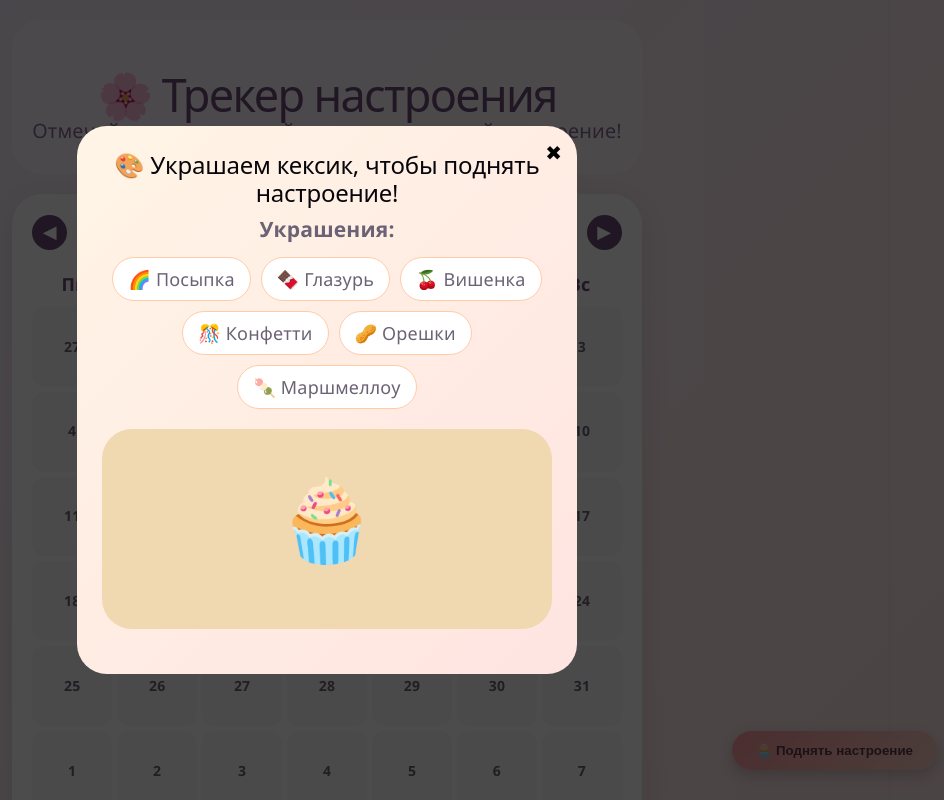
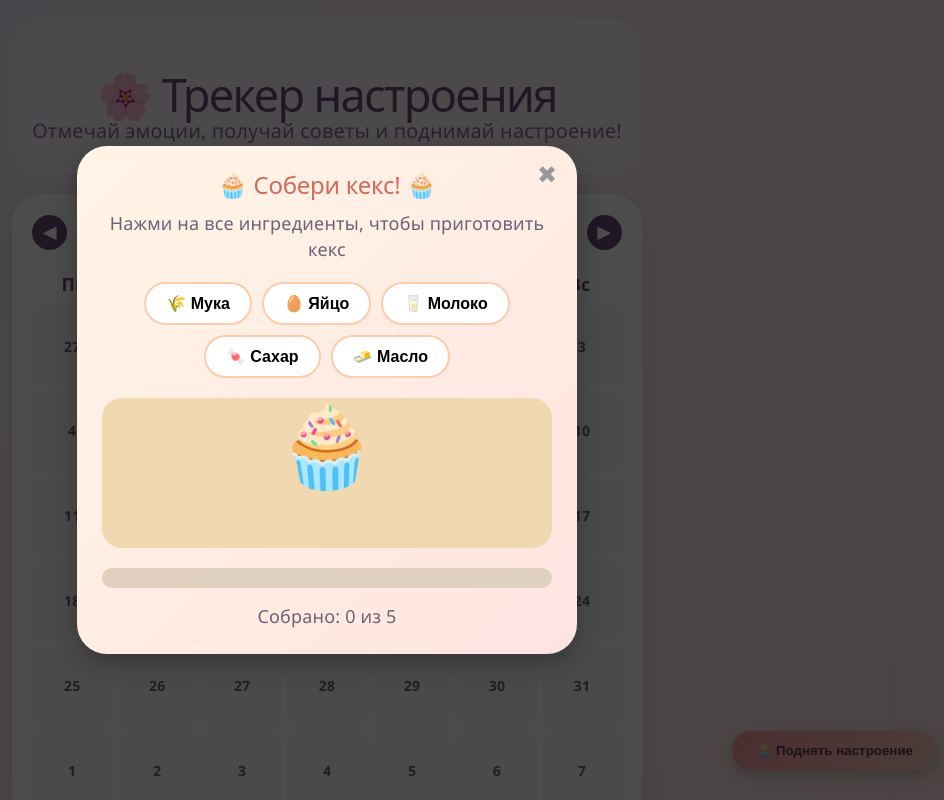
Before and after one commit to nastuxa52-glitch/pract1, a Vue app in the folder practica1/: page / in a window 1280 px wide. Both pictures are taken after a click on the button "🧁 Поднять настроение". Shown: the top 800 px of the page, without its empty margins (313-1257 px from the left). Built offline with nearby package versions, Linux system fonts and the light colour scheme.

Commit message:
редактирование элементов игры

```diff
--- a/practica1/src/components/MiniGame.vue
+++ b/practica1/src/components/MiniGame.vue
@@ -2,40 +2,45 @@
   <div class="game-overlay" @click.self="$emit('close')">
     <div class="game-modal">
       <button class="close-game" @click="$emit('close')">✖</button>
-      <h2>🎨 Украшаем кексик, чтобы поднять настроение!</h2>
+      <h2>🧁 Собери кекс! 🧁</h2>
+      <p>Нажми на все ингредиенты, чтобы приготовить кекс</p>
 
-      <div class="game-content">
-        <div class="decorations">
-          <h3>Украшения:</h3>
-          <div class="decorations-list">
-            <div
-              v-for="dec in decorations"
-              :key="dec.name"
-              class="decoration"
-              :class="{ used: dec.used }"
-              @click="useDecoration(dec)"
-            >
-              {{ dec.emoji }} {{ dec.name }}
-            </div>
+      <!-- Ингредиенты -->
+      <div class="ingredients">
+        <button
+          v-for="(item, index) in ingredients"
+          :key="index"
+          :class="['ingredient', { collected: item.collected }]"
+          @click="collectIngredient(index)"
+          :disabled="item.collected || gameFinished"
+        >
+          {{ item.emoji }} {{ item.name }}
+        </button>
+      </div>
+
+      <!-- Кекс который собирается -->
+      <div class="cake-container">
+        <div class="cake-base">
+          <span class="cake-emoji">🧁</span>
+          <div class="collected-items">
+            <span v-for="(item, index) in collectedList" :key="index">
+              {{ item.emoji }}
+            </span>
           </div>
         </div>
+      </div>
 
-        <div class="cake-base" :class="{ decorating: isDecorating }">
-          <div class="cake-content">
-            <div class="base-cake">🧁</div>
-            <div class="toppings">
-              <span v-for="(dec, index) in usedDecorations" :key="index" class="topping">
-                {{ dec.emoji }}
-              </span>
-            </div>
-          </div>
-        </div>
+      <!-- Прогресс -->
+      <div class="progress-bar">
+        <div class="progress-fill" :style="{ width: progressPercent + '%' }"></div>
+      </div>
+      <p>Собрано: {{ collectedCount }} из {{ ingredients.length }}</p>
 
-        <div v-if="cakeFinished" class="result">
-          <div class="cake-finished">🎨✨ ШЕДЕВР! ✨🎨</div>
-          <p>Твой украшенный кекс поднял настроение на +100%!</p>
-          <button @click="playAgain" class="again-btn">Украсить новый кекс</button>
-        </div>
+      <!-- Результат -->
+      <div v-if="gameFinished" class="result">
+        <h3>🎉 Поздравляю! Кекс готов! 🎉</h3>
+        <p>Ты отлично справился!</p>
+        <button @click="resetGame" class="play-again">Приготовить ещё</button>
       </div>
     </div>
   </div>
@@ -46,193 +51,229 @@ export default {
   name: 'MiniGame',
   data() {
     return {
-      decorations: [
-        { name: 'Посыпка', emoji: '🌈', used: false },
-        { name: 'Глазурь', emoji: '🍫', used: false },
-        { name: 'Вишенка', emoji: '🍒', used: false },
-        { name: 'Конфетти', emoji: '🎊', used: false },
-        { name: 'Орешки', emoji: '🥜', used: false },
-        { name: 'Маршмеллоу', emoji: '🍡', used: false }
-      ],
-      usedDecorations: [],
-      isDecorating: false,
-      cakeFinished: false
+      ingredients: [
+        { name: 'Мука', emoji: '🌾', collected: false },
+        { name: 'Яйцо', emoji: '🥚', collected: false },
+        { name: 'Молоко', emoji: '🥛', collected: false },
+        { name: 'Сахар', emoji: '🍬', collected: false },
+        { name: 'Масло', emoji: '🧈', collected: false }
+      ]
+    }
+  },
+  computed: {
+    // Количество собранных ингредиентов
+    collectedCount() {
+      return this.ingredients.filter(item => item.collected).length
+    },
+    // Процент прогресса
+    progressPercent() {
+      return (this.collectedCount / this.ingredients.length) * 100
+    },
+    // Список собранных ингредиентов
+    collectedList() {
+      return this.ingredients.filter(item => item.collected)
+    },
+    // Закончена ли игра
+    gameFinished() {
+      return this.collectedCount === this.ingredients.length
     }
   },
   methods: {
-    useDecoration(dec) {
-      if (!dec.used && !this.cakeFinished) {
-        dec.used = true
-        this.usedDecorations.push(dec)
-        this.isDecorating = true
-
-        setTimeout(() => {
-          this.isDecorating = false
-        }, 200)
-
-        // Проверяем, все ли украшения использованы
-        setTimeout(() => {
-          if (this.decorations.every(d => d.used === true)) {
-            this.cakeFinished = true
-          }
-        }, 300)
+    // Собрать ингредиент
+    collectIngredient(index) {
+      if (!this.ingredients[index].collected && !this.gameFinished) {
+        this.ingredients[index].collected = true
       }
     },
-    playAgain() {
-      this.decorations.forEach(d => d.used = false)
-      this.usedDecorations = []
-      this.cakeFinished = false
+    // Начать заново
+    resetGame() {
+      this.ingredients.forEach(item => {
+        item.collected = false
+      })
     }
   }
 }
 </script>
 
 <style scoped>
+/* Затемнение фона */
 .game-overlay {
   position: fixed;
   top: 0;
   left: 0;
-  right: 0;
-  bottom: 0;
-  background: rgba(0,0,0,0.7);
+  width: 100%;
+  height: 100%;
+  background: rgba(0, 0, 0, 0.7);
   display: flex;
   align-items: center;
   justify-content: center;
   z-index: 1000;
 }
 
+/* Модальное окно */
 .game-modal {
-  background: linear-gradient(135deg, #fff5e6 0%, #ffe4e1 100%);
+  background: linear-gradient(135deg, #fff5e6, #ffe4e1);
   border-radius: 30px;
   padding: 25px;
   max-width: 500px;
   width: 90%;
   position: relative;
   text-align: center;
+  box-shadow: 0 10px 30px rgba(0, 0, 0, 0.3);
 }
 
+/* Кнопка закрытия */
 .close-game {
   position: absolute;
   top: 15px;
-  right: 15px;
+  right: 20px;
   background: none;
   border: none;
-  font-size: 20px;
+  font-size: 24px;
   cursor: pointer;
+  color: #999;
 }
 
-.decorations-list {
+.close-game:hover {
+  color: #333;
+}
+
+/* Заголовок */
+h2 {
+  color: #d2695a;
+  margin-bottom: 10px;
+}
+
+/* Ингредиенты */
+.ingredients {
   display: flex;
   flex-wrap: wrap;
+  gap: 10px;
   justify-content: center;
-  gap: 10px;
+  margin: 20px 0;
+}
+
+.ingredient {
+  background: white;
+  border: 2px solid #ffccaa;
+  border-radius: 25px;
+  padding: 10px 20px;
+  font-size: 16px;
+  cursor: pointer;
+  transition: all 0.3s;
+  font-weight:
+
+
+bold;
+}
+
+.ingredient:hover:not(:disabled) {
+  transform: scale(1.05);
+  background: #ffe4cc;
+  border-color: #ff8c5a;
+}
+
+.ingredient.collected {
+  background: #90ee90;
+  border-color: #228b22;
+  text-decoration: line-through;
+  opacity: 0.7;
+  cursor: not-allowed;
+}
+
+.ingredient:disabled {
+  cursor: not-allowed;
+}
+
+/* Контейнер с кексом */
+.cake-container {
+  background: #f0d8b0;
+  border-radius: 20px;
+  padding: 20px;
+  margin: 20px 0;
+  min-height: 150px;
+  display: flex;
+  align-items: center;
+  justify-content: center;
+}
+
+.cake-base {
+  position: relative;
+  text-align: center;
+}
+
+.cake-emoji {
+  font-size: 80px;
+  display: block;
+}
+
+.collected-items {
+  margin-top: 10px;
+  font-size: 24px;
+  min-height: 50px;
+}
+
+.collected-items span {
+  margin: 0 3px;
+  animation: bounce 0.5s ease;
+}
+
+/* Прогресс-бар */
+.progress-bar {
+  width: 100%;
+  height: 20px;
+  background: #e0d0c0;
+  border-radius: 10px;
+  overflow: hidden;
   margin: 15px 0;
 }
 
-.decoration {
-  background: #fff;
-  padding: 8px 15px;
-  border-radius: 25px;
-  cursor: pointer;
-  transition: 0.2s;
-  border: 1px solid #ffccaa;
+.progress-fill {
+  height: 100%;
+  background: linear-gradient(90deg, #ff8c5a, #ffd700);
+  transition: width 0.3s ease;
+  border-radius: 10px;
 }
 
-.decoration:hover {
-  transform: scale(1.05);
-  background: #ffe4cc;
+/* Результат */
+.result {
+  margin-top: 20px;
+  padding: 15px;
+  background: rgba(255, 255, 255, 0.9);
+  border-radius: 15px;
 }
 
-.decoration.used {
-  opacity: 0.5;
-  text-decoration: line-through;
-  cursor: not-allowed;
-  filter: grayscale(0.3);
+.result h3 {
+  color: #d2695a;
+  margin: 0 0 10px 0;
 }
 
-.cake-base {
-  background: #f0d8b0;
-  border-radius: 30px;
-  min-height: 200px;
-  display: flex;
-  align-items: center;
-  justify-content: center;
-  margin: 20px 0;
-  position: relative;
-  transition: 0.1s;
-}
-
-.cake-base.decorating {
-  animation: bounce 0.3s ease;
-}
-
-.cake-content {
-  position: relative;
-  text-align:
-
-
-center;
-}
-
-.base-cake {
-  font-size: 80px;
-  display: inline-block;
-  position: relative;
-}
-
-.toppings {
-  position: absolute;
-  top: 15%;
-  left: 50%;
-  transform: translateX(-50%);
-  display: flex;
-  gap: 5px;
-  font-size: 30px;
-  white-space: nowrap;
-  animation: float 0.3s ease;
-}
-
-.topping {
-  display: inline-block;
-}
-
-@keyframes bounce {
-  0%, 100% { transform: scale(1); }
-  50% { transform: scale(1.03); }
-}
-
-@keyframes float {
-  0% { opacity: 0; transform: translateX(-50%) translateY(20px); }
-  100% { opacity: 1; transform: translateX(-50%) translateY(0); }
-}
-
-.result {
-  margin-top: 20px;
-}
-
-.cake-finished {
-  font-size: 24px;
-  font-weight: bold;
-  animation: bounce 0.5s ease;
-  background: linear-gradient(45deg, #ff6b3a, #ffd700);
-  -webkit-background-clip: text;
-  background-clip: text;
-  color: transparent;
-}
-
-.again-btn {
+.play-again {
   background: #6b4c7a;
   color: white;
   border: none;
-  padding: 8px 16px;
+  padding: 10px 20px;
   border-radius: 25px;
   cursor: pointer;
-  margin-top: 15px;
-  transition: 0.2s;
+  font-size: 16px;
+  margin-top: 10px;
 }
 
-.again-btn:hover {
+.play-again:hover {
   background: #8b5a9a;
   transform: scale(1.05);
 }
+
+/* Анимации */
+@keyframes bounce {
+  0% { transform: scale(0); }
+  80% { transform: scale(1.2); }
+  100% { transform: scale(1); }
+}
+
+@keyframes shake {
+  0%, 100% { transform: rotate(0deg); }
+  25% { transform: rotate(5deg); }
+  75% { transform: rotate(-5deg); }
+}
 </style>
```
